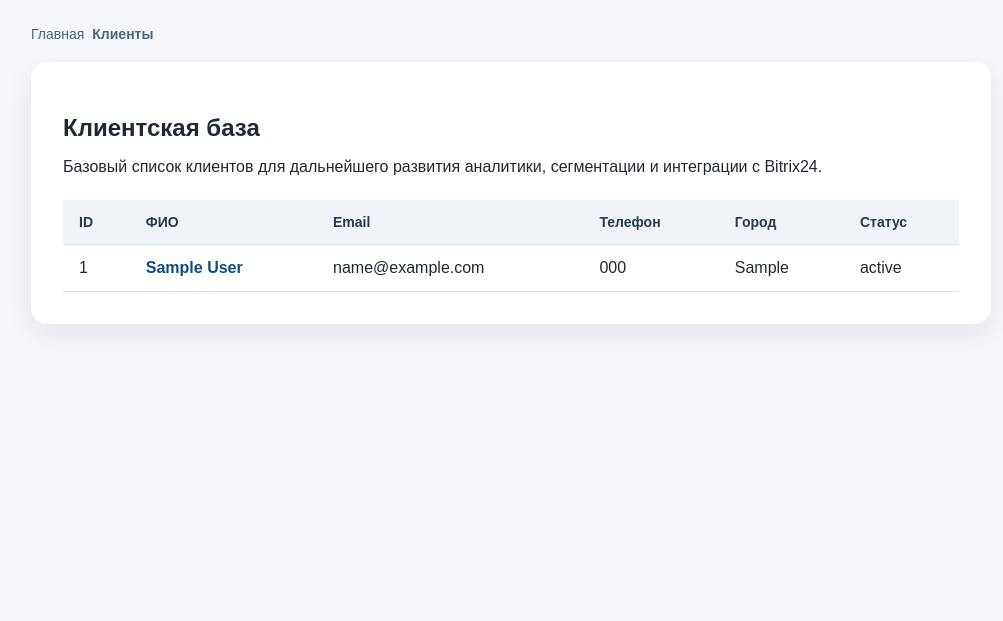
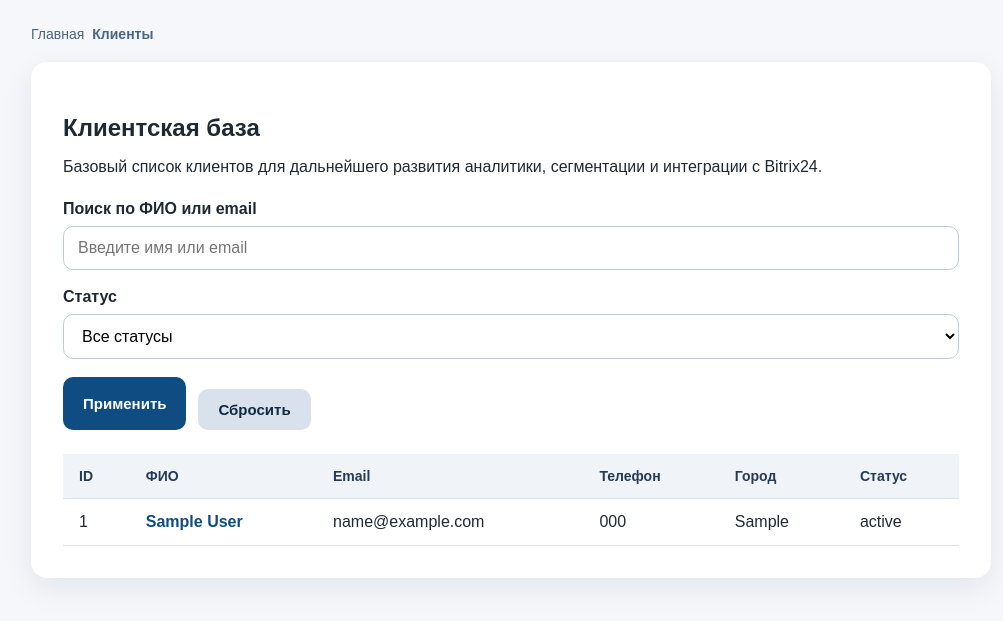
Before and after one commit to d15944343-a11y/bitrix24-resource, a Flask app: page /clients in a window 1280 px wide. Shown: the part 143-764 px from the top of the page, without its empty margins (129-1132 px from the left). Run offline with Flask 3, Linux system fonts and the light colour scheme; the visitor is signed in with stand-in values (Sample User, id 1); tables that the repository leaves empty hold one stand-in row (values such as "Sample post").

Commit message:
Добавил поиск и фильтрацию клиентов

```diff
--- a/app/routes.py
+++ b/app/routes.py
@@ -1,5 +1,4 @@
 from flask import Blueprint, flash, g, redirect, render_template, request, session, url_for
-
 from .auth import login_required, role_required
 from .extensions import db
 from .models import Client, Role, User
@@ -74,10 +73,29 @@ def reports():
 @main_bp.route("/clients")
 @login_required
 def clients():
+    search = request.args.get("search", "").strip()
+    status = request.args.get("status", "").strip()
+
     clients_list = Client.query.order_by(Client.id.asc()).all()
+
+    if search:
+        normalized_search = search.casefold()
+        clients_list = [
+            client for client in clients_list
+            if normalized_search in client.full_name.casefold() or normalized_search in client.email.casefold()
+        ]
+
+    if status:
+        clients_list = [client for client in clients_list if client.status == status]
+
+    statuses = sorted({client.status for client in Client.query.all()})
+
     return render_template(
         "clients.html",
         clients=clients_list,
+        search=search,
+        selected_status=status,
+        statuses=statuses,
         breadcrumbs=[
             {"title": "Главная", "endpoint": "main.index"},
             {"title": "Клиенты"},
--- a/app/static/css/style.css
+++ b/app/static/css/style.css
@@ -155,6 +155,19 @@ body {
     font-weight: 600;
 }
 
+.filter-form {
+    margin-top: 24px;
+    margin-bottom: 24px;
+    display: grid;
+    gap: 18px;
+}
+
+.filter-actions {
+    display: flex;
+    flex-wrap: wrap;
+    gap: 12px;
+}
+
 .breadcrumbs {
     display: flex;
     flex-wrap: wrap;
--- a/app/templates/clients.html
+++ b/app/templates/clients.html
@@ -6,6 +6,28 @@
 <section class="card">
     <h1>Клиентская база</h1>
     <p>Базовый список клиентов для дальнейшего развития аналитики, сегментации и интеграции с Bitrix24.</p>
+
+    <form class="filter-form" method="get">
+        <label class="form-field">
+            <span>Поиск по ФИО или email</span>
+            <input type="text" name="search" value="{{ search }}" placeholder="Введите имя или email">
+        </label>
+
+        <label class="form-field">
+            <span>Статус</span>
+            <select name="status">
+                <option value="">Все статусы</option>
+                {% for status in statuses %}
+                <option value="{{ status }}" {% if status == selected_status %}selected{% endif %}>{{ status }}</option>
+                {% endfor %}
+            </select>
+        </label>
+
+        <div class="filter-actions">
+            <button class="button" type="submit">Применить</button>
+            <a class="button button--secondary" href="{{ url_for('main.clients') }}">Сбросить</a>
+        </div>
+    </form>
 
     <div class="table-wrap">
         <table class="data-table">
```
